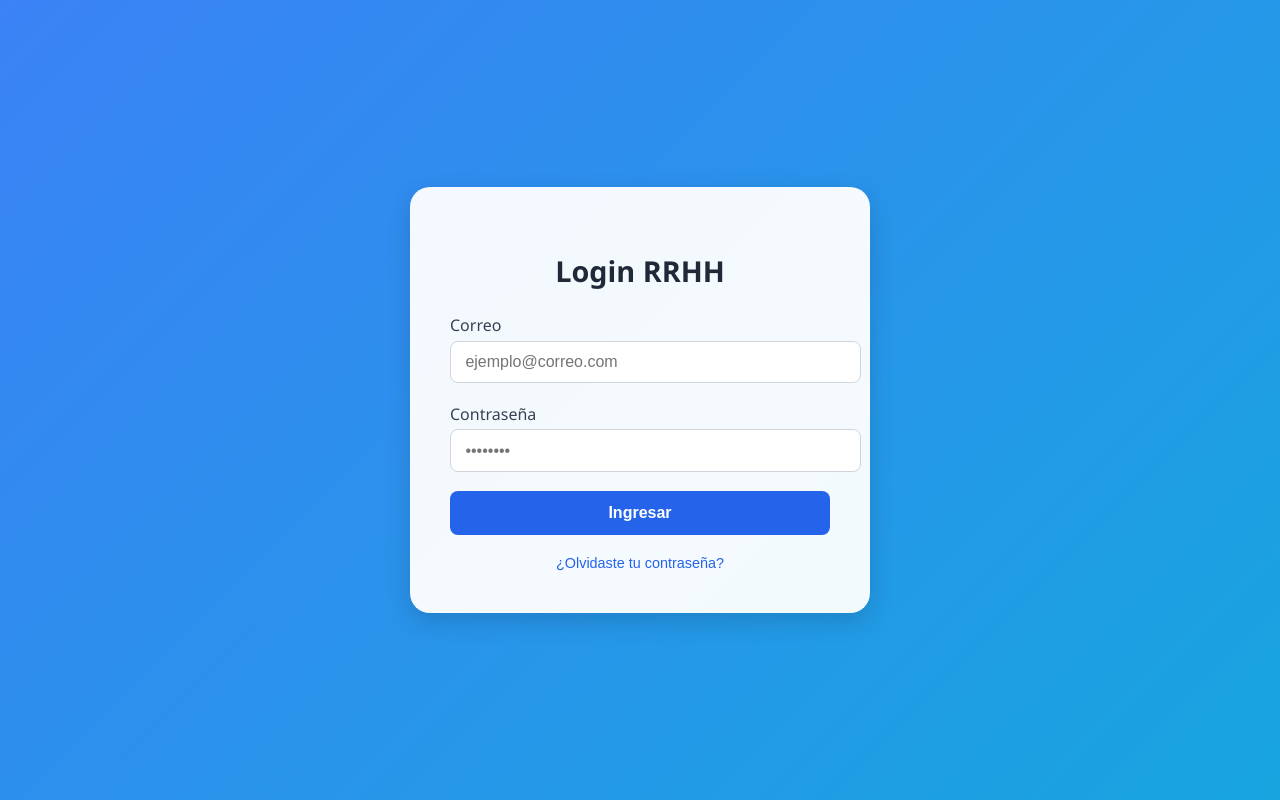
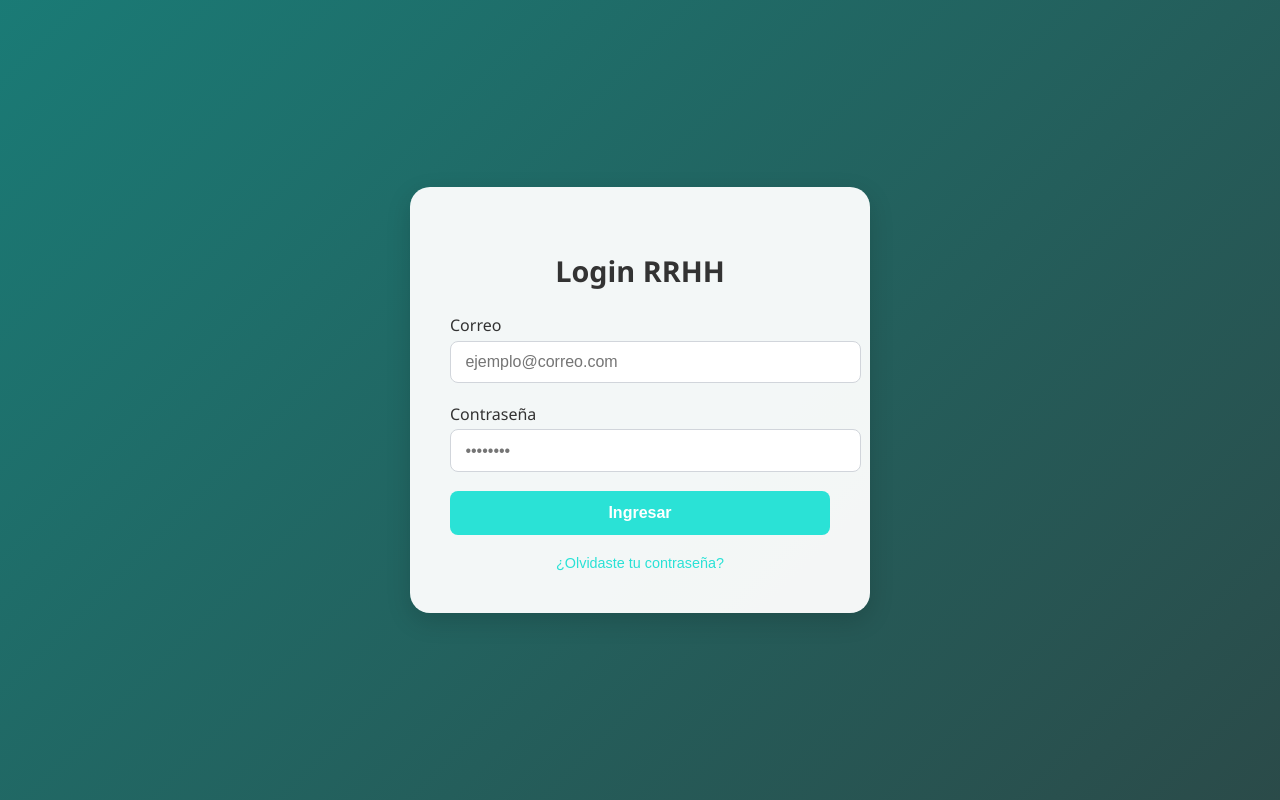
Before and after one commit to Adrianpardo2004/FRONT, a React (Create React App) app: page / in a window 1280 px wide. Built offline with nearby package versions, Linux system fonts and the light colour scheme; no server answers.

Commit message:
Update Login.css
fasfds

```diff
--- a/src/components/Login.css
+++ b/src/components/Login.css
@@ -1,10 +1,13 @@
+/* Login.css - COMBINADO (estructura original + nuevos colores) */
+
 /* Fondo general con degradado */
 .login-container {
   min-height: 100vh;
   display: flex;
   justify-content: center;
   align-items: center;
-  background: linear-gradient(135deg, #4f46e5, #3b82f6, #06b6d4);
+  /* ✅ NUEVO: Degradado con colores corporativos */
+  background: linear-gradient(135deg, #2AE2D6, #1A7B76, #333333);
   background-size: 300% 300%;
   animation: gradientShift 10s ease infinite;
 }
@@ -50,7 +53,8 @@
 .login-title {
   font-size: 1.8rem;
   font-weight: 700;
-  color: #1f2937;
+  /* ✅ NUEVO: Color gris oscuro */
+  color: #333333;
   margin-bottom: 1.5rem;
 }
 
@@ -63,7 +67,8 @@
 .input-group label {
   display: block;
   margin-bottom: 0.3rem;
-  color: #374151;
+  /* ✅ NUEVO: Color gris oscuro */
+  color: #333333;
   font-weight: 500;
 }
 
@@ -78,15 +83,17 @@
 
 .input-group input:focus {
   outline: none;
-  border-color: #3b82f6;
-  box-shadow: 0 0 0 3px rgba(59, 130, 246, 0.2);
+  /* ✅ NUEVO: Color verde-azulado */
+  border-color: #2AE2D6;
+  box-shadow: 0 0 0 3px rgba(42, 226, 214, 0.4);
 }
 
 /* Botón de login */
 .btn-login {
   width: 100%;
   padding: 0.8rem;
-  background-color: #2563eb;
+  /* ✅ NUEVO: Color verde-azulado principal */
+  background-color: #2AE2D6;
   color: white;
   font-size: 1rem;
   font-weight: 600;
@@ -97,12 +104,14 @@
 }
 
 .btn-login:hover {
-  background-color: #1d4ed8;
+  /* ✅ NUEVO: Verde oscuro en hover */
+  background-color: #1A7B76;
   transform: scale(1.02);
 }
 
 .btn-login:disabled {
-  background-color: #93c5fd;
+  /* ✅ NUEVO: Color claro al deshabilitar */
+  background-color: #A0F1EC;
   cursor: not-allowed;
 }
 
@@ -111,14 +120,16 @@
   margin-top: 1.2rem;
   background: none;
   border: none;
-  color: #2563eb;
+  /* ✅ NUEVO: Verde-azulado principal */
+  color: #2AE2D6;
   cursor: pointer;
   font-size: 0.9rem;
   transition: color 0.2s;
 }
 
 .btn-recuperar:hover {
-  color: #1e40af;
+  /* ✅ NUEVO: Verde oscuro en hover */
+  color: #1A7B76;
   text-decoration: underline;
 }
 
```
